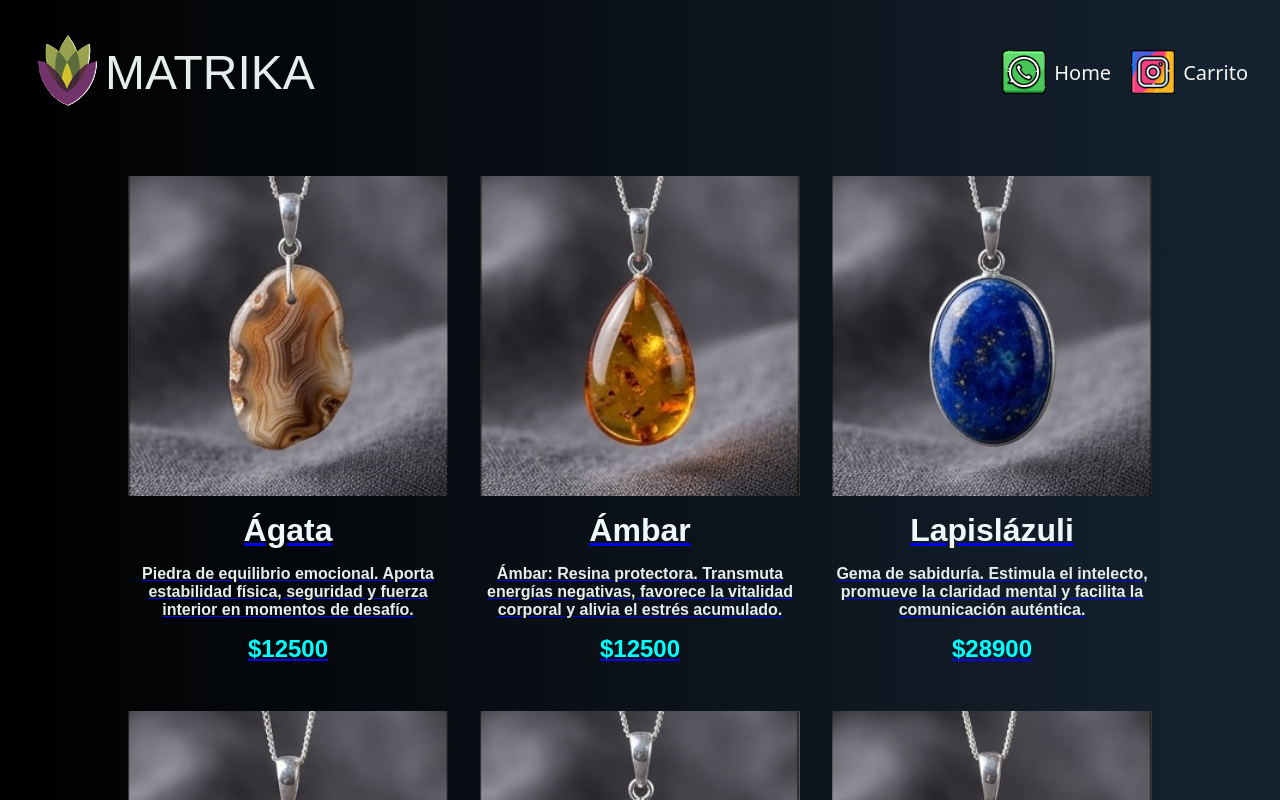
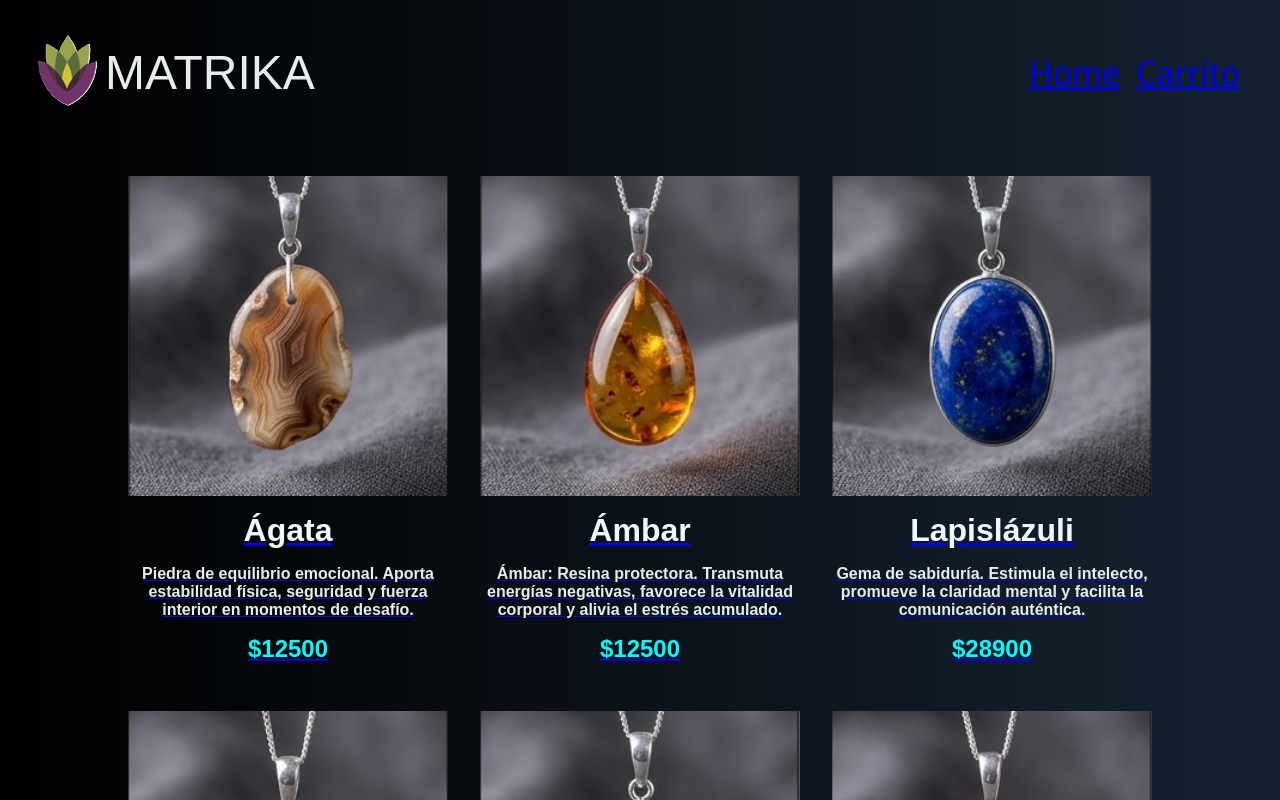
Before and after one commit to etomaselli87/React-ProyectoTT, a React (Vite) app: page / in a window 1280 px wide. Shown: the top 800 px of the page. Built offline with nearby package versions, Linux system fonts and the light colour scheme; a web font is replaced by a local one.

Commit message:
Cambios Estilos nav

```diff
--- a/src/components/Nav/Nav.jsx
+++ b/src/components/Nav/Nav.jsx
@@ -4,7 +4,7 @@ import "./Nav.css";
 export const Nav = () => {
     return (
         <nav>
-            <ul className='nav-list'>
+            <ul className='nav-list-nav'>
                 <li>
                     <Link to={"/"}>Home</Link>
                 </li>
```
